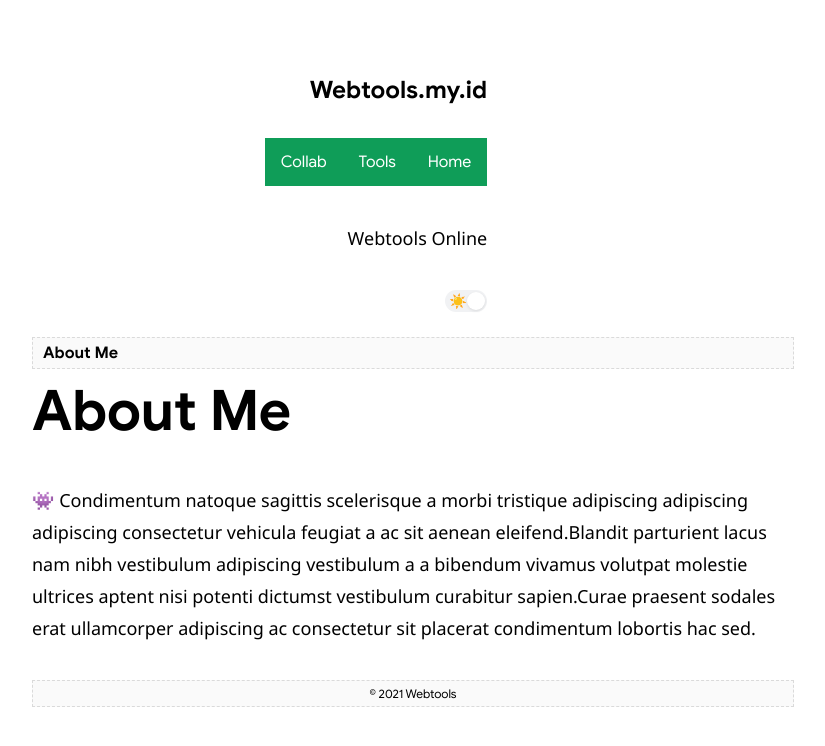
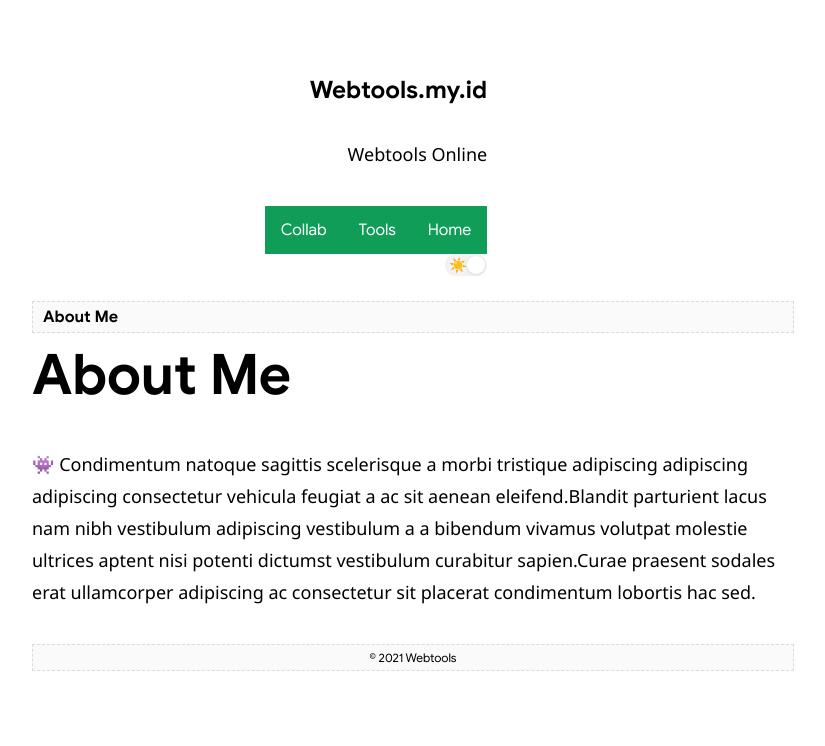
Before and after one commit to ham-zah/33870015, a Jekyll site: the page built from about.html, in a window 1280 px wide. Shown: the top 746 px of the page, without its empty margins (227-1052 px from the left). Built offline with Jekyll 4.4.1, drawn with Linux system fonts in a browser that asks for light colours.

Commit message:
Update default.html

```diff
--- a/_layouts/default.html
+++ b/_layouts/default.html
@@ -5,14 +5,9 @@
 {% include header.html %}
 <div class="container">
   <div class="profile">
-
-<!--
-		<a href="{{ site.url }}{{ site.baseurl }}"><img src="{{site.author.picture}}" class="profile-image"></a>
--->
-
     <div class="profile-about">
       <h2 style="font-weight: 500;">{{site.author.name}}</h2>
-
+        <p>{{ site.author.bio }}</p>
         <nav class="nav1">
           <ul>
             <li><a href="#">Home</a></li>
@@ -20,31 +15,6 @@
             <li><a href="#">Collab</a></li>
             </ul>
         </nav>
-
-<!--
-			{% if site.author.facebook %}
-				<a href="https://facebook.com/{{site.author.facebook}}" target="_blank"><img src="assets/images/icon/facebook.svg" class="social-icon"></a>
-			{% endif %}
-			{% if site.author.twitter %}
-				<a href="https://twitter.com/{{site.author.twitter}}" target="_blank"><img src="assets/images/icon/twitter.svg" class="social-icon"></a>
-			{% endif %}
-			{% if site.author.instagram %}
-				<a href="https://instagram.com/{{site.author.instagram}}" target="_blank"><img src="assets/images/icon/instagram.svg" class="social-icon"></a>
-			{% endif %}
-			{% if site.author.youtube %}
-				<a href="{{site.author.youtube}}" target="_blank"><img src="assets/images/icon/youtube.svg" class="social-icon"></a>
-			{% endif %}
-			{% if site.author.github %}
-				<a href="https://github.com/{{site.author.github}}" target="_blank"><img src="assets/images/icon/github.svg" class="social-icon"></a>
-			{% endif %}
-			{% if site.author.linkedin %}
-				<a href="https://linkedin.com/in/{{site.author.linkedin}}" target="_blank"><img src="assets/images/icon/linkedin.svg" class="social-icon"></a>
-			{% endif %}
-			<a href="about"><img src="assets/images/icon/me.svg" class="social-icon"></a>
-			<br>
--->
-
-			<p>{{ site.author.bio }}</p>
     <div class="mode" id="mode-switcher" onclick="toggleNightMode();">
 				<span></span>
     </div>
```
Lines whose indentation alone changed are shown as unchanged.
